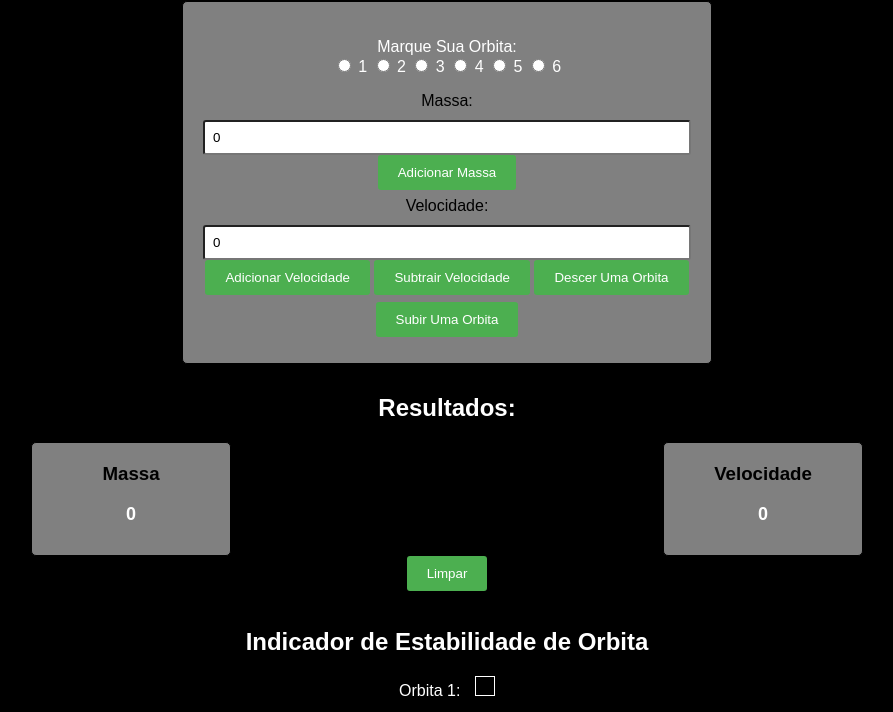
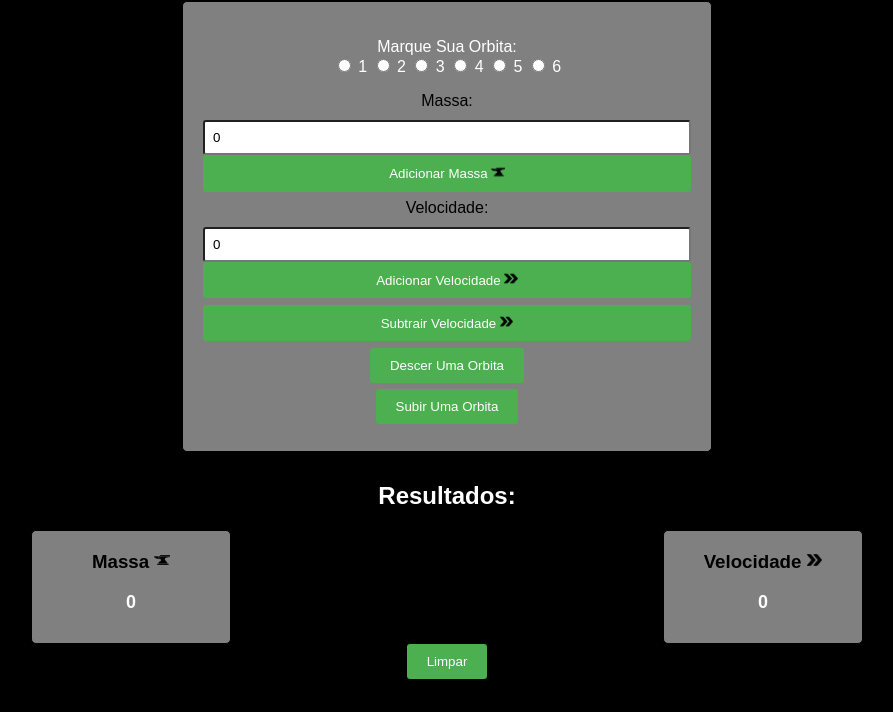
Before and after one commit to Prof-Jhony03/Nebulosa-do-Caos, a plain HTML site: page index.html in a window 1280 px wide. Shown: the part 87-799 px from the top of the page, without its empty margins (193-1086 px from the left). Drawn offline with Linux system fonts and the light colour scheme.

Commit message:
1.2
Adição de icones e melhoramentos visuais

```diff
--- a/index.html
+++ b/index.html
@@ -35,11 +35,11 @@
         <div class="centralizar">
         <label for="massa">Massa:</label>
         <input type="number" id="massa" value="0">
-        <button type="button" onclick="adcionarMassa()">Adicionar Massa</button>
+        <button type="button" onclick="adcionarMassa()">Adicionar Massa <img src="bigorna.png" alt="bigorna" class="icone"> </button>
         <label for="velocidade">Velocidade:</label>
         <input type="number" id="velocidade" value="0">
-        <button type="button" onclick="adcionarVel()">Adicionar Velocidade</button>
-        <button type="button" onclick="subtrairVel()">Subtrair Velocidade</button>
+        <button type="button" onclick="adcionarVel()">Adicionar Velocidade <img src="fast-forward.png" alt="velocidade" class="icone"></button>
+        <button type="button" onclick="subtrairVel()">Subtrair Velocidade <img src="fast-forward.png" alt="velocidade" class="icone"></button>
         <button type="button" onclick="mudarOrbitaDown()">Descer Uma Orbita</button>
         </div>
         <div class="centralizar">
@@ -49,11 +49,11 @@
     <h2>Resultados:</h2>
     <div class="resultado">
         <div class="resultado-item">
-            <h3>Massa</h3>
+            <h3>Massa <img src="bigorna.png" alt="bigorna" class="icone2"></h3>
             <p><span id="resultado-massa">0</span></p>
       </div>
       <div class="resultado-item">
-            <h3>Velocidade</h3>
+            <h3>Velocidade <img src="fast-forward.png" alt="velocidade" class="icone2"></h3>
             <p><span id="resultado-velocidade">0</span></p>
       </div>
 
--- a/style.css
+++ b/style.css
@@ -164,3 +164,11 @@
     color: green;
     margin-right: 5px;
   }
+  .icone {
+    width: 3%;
+    height: auto;
+  }
+  .icone2 {
+    width: 10%;
+    height: auto;
+  }
```
Also changed, not shown: bigorna.png (added), fast-forward.png (added).
